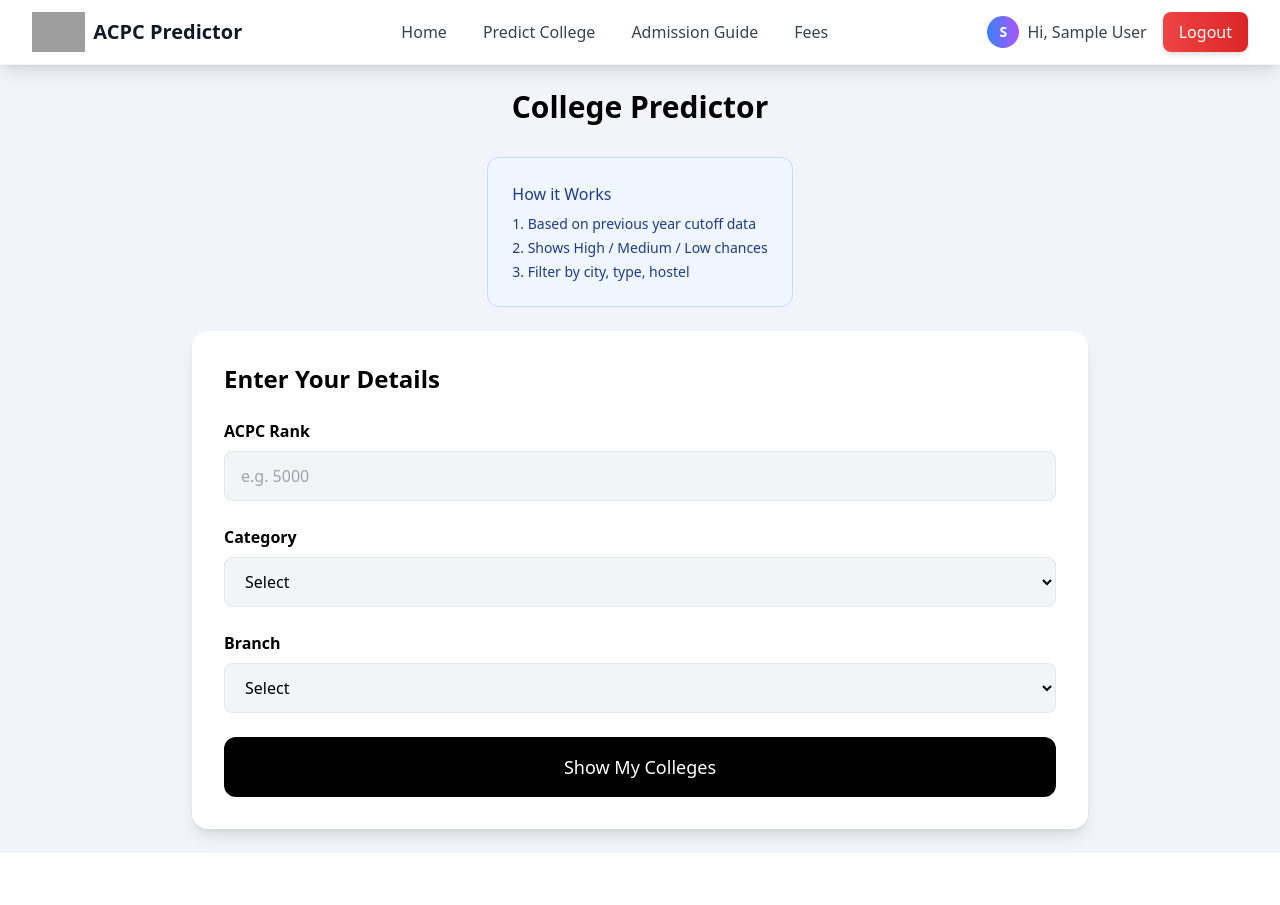
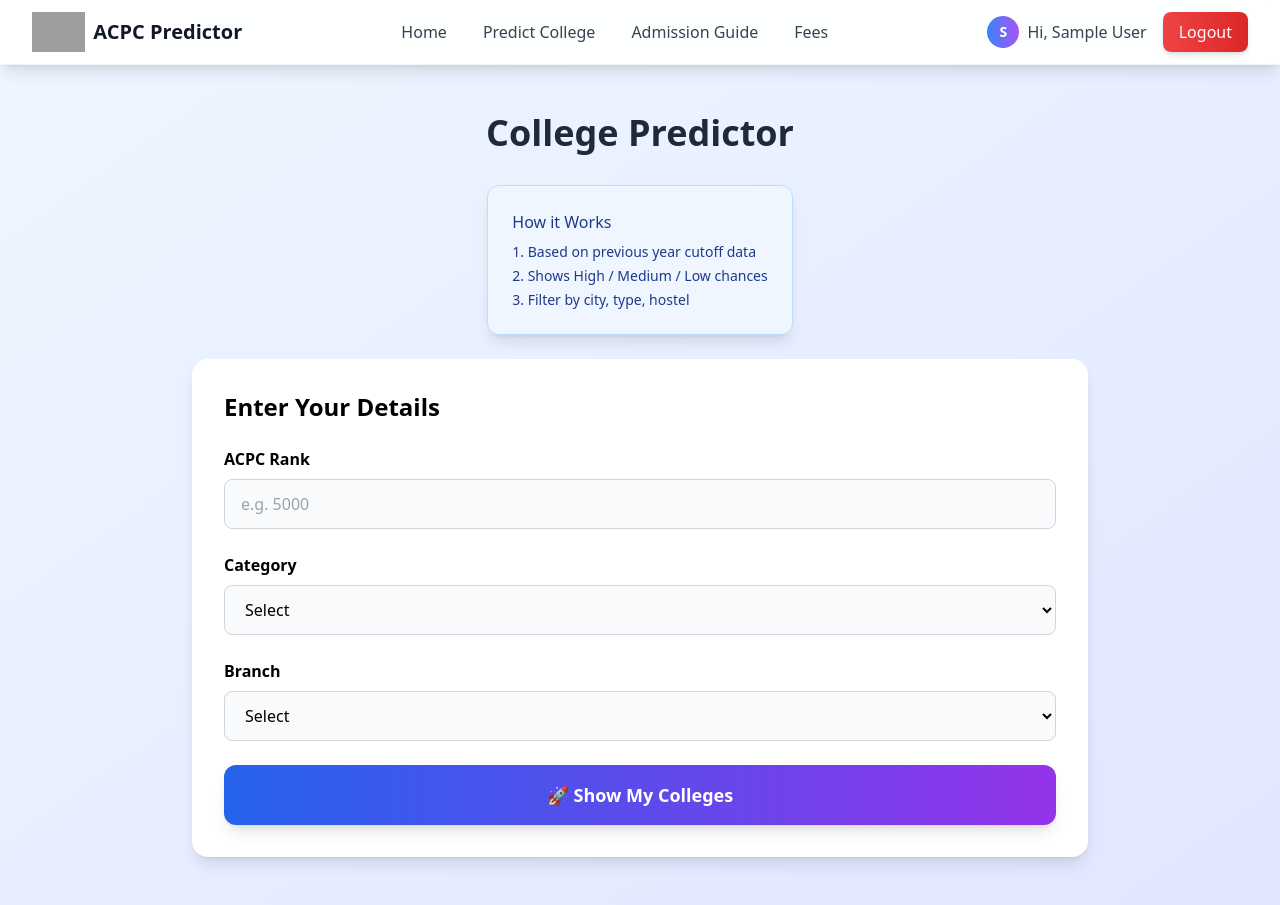
Before and after one commit to moxpatel1/_EduPath_, a React app in the folder Frontend/: page /predict in a window 1280 px wide. Before the commit the page ends 853 px from the top, so only its background shows below. Built offline with nearby package versions, Linux system fonts and the light colour scheme; sample sign-in values are in the browser's storage; grey boxes are pictures that could not be loaded; the HTML template or start-up script is replaced by a standard one.

Commit message:
Enhance Predictor component; integrate AOS for animations, improve form handling, and update UI elements for better user experience

```diff
--- a/Frontend/src/pages/Predictor.jsx
+++ b/Frontend/src/pages/Predictor.jsx
@@ -1,15 +1,23 @@
-import { useState } from "react";
+import { useState, useEffect } from "react";
 import { useNavigate } from "react-router-dom";
 import Navbar from "../components/Navbar";
+import AOS from "aos";
+import "aos/dist/aos.css";
 
 const Predictor = () => {
   const navigate = useNavigate();
+
+  useEffect(() => {
+    AOS.init();
+  }, []);
 
   const [formData, setFormData] = useState({
     rank: "",
     category: "",
     branch: "",
   });
+
+  const [loading, setLoading] = useState(false);
 
   const handleChange = (e) => {
     setFormData({
@@ -28,6 +36,8 @@ const Predictor = () => {
       return;
     }
 
+    setLoading(true);
+
     try {
       const response = await fetch("http://localhost:5000/api/predict", {
         method: "POST",
@@ -36,46 +46,42 @@ const Predictor = () => {
         },
         body: JSON.stringify({
           rank: Number(rank),
-        category: category.toUpperCase(),
-        branch:
-          branch === "Computer Engineering"
-            ? "CSE"
-            : branch === "Information Technology"
-            ? "IT"
-            : branch === "Mechanical Engineering"
-            ? "Mechanical"
-            : branch === "Electrical Engineering"
-            ? "Electrical"
-            : "Civil",
+          category,
+          branch, // ✅ already correct value
         }),
       });
 
       const data = await response.json();
 
-    // 🔥 Save result
+      if (!response.ok) {
+        throw new Error(data.message || "Error");
+      }
+
+      // ✅ Save result
       localStorage.setItem("predictionResult", JSON.stringify(data));
 
       navigate("/results");
+
     } catch (error) {
       console.error(error);
-    alert("Server error");
+      alert("Server error. Make sure backend is running.");
+    } finally {
+      setLoading(false);
     }
   };
 
-
   return (
-    <div className="bg-slate-100 min-h-screen">
-
+    <div className="min-h-screen bg-gradient-to-br from-blue-50 to-indigo-100">
       <Navbar />
 
-      <section className="flex flex-col items-center justify-center p-6">
+      <section className="flex flex-col items-center justify-center p-6 py-12">
 
-        <h1 className="text-3xl font-bold mb-8 text-center">
+        <h1 className="text-4xl font-bold mb-8 text-center text-gray-800" data-aos="fade-up">
           College Predictor
         </h1>
 
         {/* HOW IT WORKS */}
-        <div className="border mb-6 border-blue-200 bg-blue-50 rounded-xl p-6 max-w-3xl">
+        <div className="border mb-6 border-blue-200 bg-blue-50 rounded-xl p-6 max-w-3xl shadow-lg" data-aos="fade-up" data-aos-delay="200">
           <p className="font-medium mb-2 text-blue-900">How it Works</p>
           <ul className="text-sm text-blue-900 space-y-1">
             <li>1. Based on previous year cutoff data</li>
@@ -85,7 +91,7 @@ const Predictor = () => {
         </div>
 
         {/* FORM */}
-        <div className="w-full max-w-4xl bg-white rounded-2xl shadow-lg p-8">
+        <div className="w-full max-w-4xl bg-white rounded-2xl shadow-lg p-8 hover:shadow-xl transition-shadow duration-300" data-aos="zoom-in" data-aos-delay="400">
 
           <h2 className="text-2xl font-bold mb-6">
             Enter Your Details
@@ -100,7 +106,7 @@ const Predictor = () => {
                 name="rank"
                 type="number"
                 placeholder="e.g. 5000"
-                className="w-full bg-gray-100 border rounded-lg px-4 py-3 mt-2"
+                className="w-full bg-gray-50 border border-gray-300 rounded-lg px-4 py-3 mt-2 focus:outline-none focus:ring-2 focus:ring-blue-500 focus:border-transparent transition-all duration-300"
                 onChange={handleChange}
               />
             </div>
@@ -110,15 +116,15 @@ const Predictor = () => {
               <label className="font-semibold">Category</label>
               <select
                 name="category"
-                className="w-full bg-gray-100 border rounded-lg px-4 py-3 mt-2"
+                className="w-full bg-gray-50 border border-gray-300 rounded-lg px-4 py-3 mt-2 focus:outline-none focus:ring-2 focus:ring-blue-500 focus:border-transparent transition-all duration-300"
                 onChange={handleChange}
               >
                 <option value="">Select</option>
-                <option>OPEN</option>
-                <option>OBC</option>
-                <option>SC</option>
-                <option>ST</option>
-                <option>EWS</option>
+                <option value="OPEN">OPEN</option>
+                <option value="OBC">OBC</option>
+                <option value="SC">SC</option>
+                <option value="ST">ST</option>
+                <option value="EWS">EWS</option>
               </select>
             </div>
 
@@ -127,24 +133,25 @@ const Predictor = () => {
               <label className="font-semibold">Branch</label>
               <select
                 name="branch"
-                className="w-full bg-gray-100 border rounded-lg px-4 py-3 mt-2"
+                className="w-full bg-gray-50 border border-gray-300 rounded-lg px-4 py-3 mt-2 focus:outline-none focus:ring-2 focus:ring-blue-500 focus:border-transparent transition-all duration-300"
                 onChange={handleChange}
               >
                 <option value="">Select</option>
-                <option>Computer Engineering</option>
-                <option>Information Technology</option>
-                <option>Mechanical Engineering</option>
-                <option>Electrical Engineering</option>
-                <option>Civil Engineering</option>
+                <option value="CSE">Computer Engineering</option>
+                <option value="IT">Information Technology</option>
+                <option value="Mechanical">Mechanical Engineering</option>
+                <option value="Electrical">Electrical Engineering</option>
+                <option value="Civil">Civil Engineering</option>
               </select>
             </div>
 
             {/* Button */}
             <button
               type="submit"
-              className="w-full bg-black text-white py-4 rounded-xl text-lg"
+              disabled={loading}
+              className="w-full bg-gradient-to-r from-blue-600 to-purple-600 text-white py-4 rounded-xl text-lg font-semibold hover:from-blue-700 hover:to-purple-700 transform hover:scale-105 transition-all duration-300 shadow-lg hover:shadow-xl"
             >
-              Show My Colleges
+              {loading ? "Predicting..." : "🚀 Show My Colleges"}
             </button>
 
           </form>
```
Lines whose indentation alone changed are shown as unchanged.
